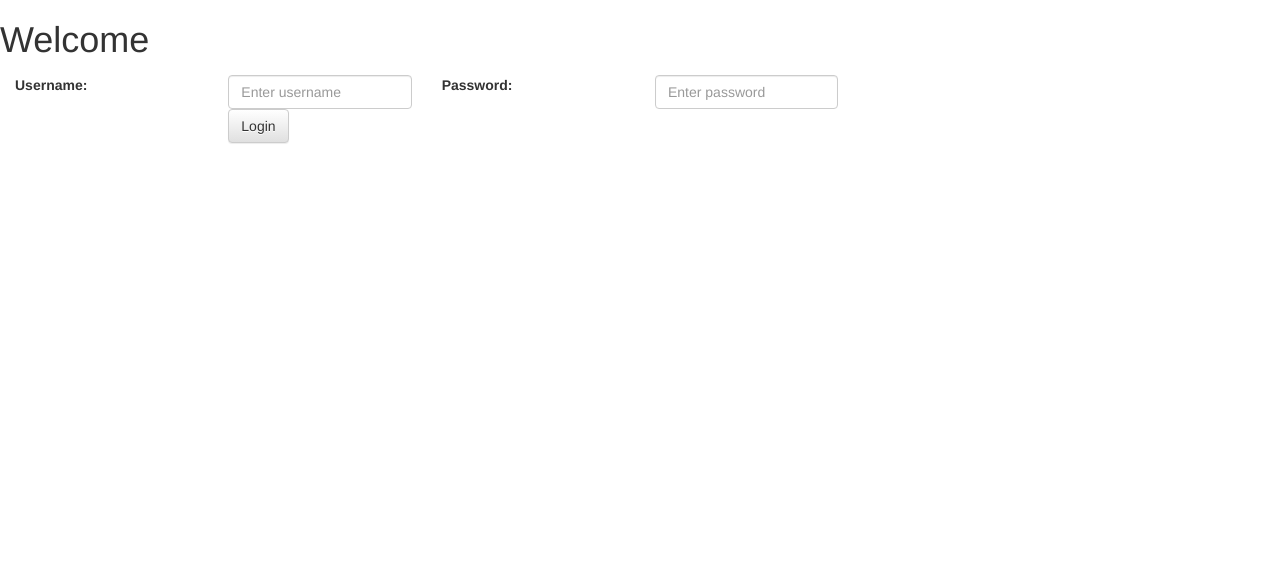
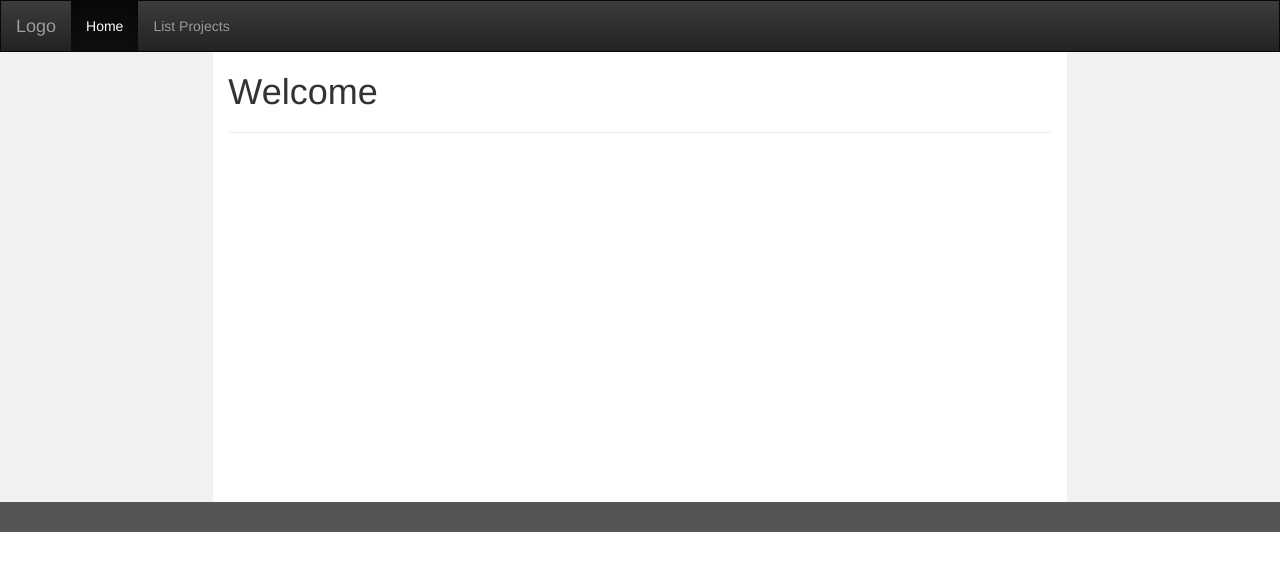
Before and after one commit to shez001/interview_test, a CodeIgniter app: page /interview_test/index.php/welcome/index in a window 1280 px wide. Shown: the top 571 px of the page. Run offline with CodeIgniter, Linux system fonts and the light colour scheme; data that the repository does not hold is empty.

Commit message:
improved layout style

```diff
--- a/application/views/welcome_message.php
+++ b/application/views/welcome_message.php
@@ -4,6 +4,7 @@ defined('BASEPATH') OR exit('No direct script access allowed');
 <html lang="en">
 <head>
 	<meta charset="utf-8">
+	 <meta name="viewport" content="width=device-width, initial-scale=1">
 	<title>Welcome</title>
 <?php
 	/**
@@ -27,15 +28,87 @@ defined('BASEPATH') OR exit('No direct script access allowed');
 
 ?>
 
+  <style>
+    /* Remove the navbar's default margin-bottom and rounded borders */
+    .navbar {
+      margin-bottom: 0;
+      border-radius: 0;
+    }
+
+    /* Set height of the grid so .sidenav can be 100% (adjust as needed) */
+    .row.content {height: 450px}
+
+    /* Set gray background color and 100% height */
+    .sidenav {
+      padding-top: 20px;
+      background-color: #f1f1f1;
+      height: 100%;
+    }
+
+    /* Set black background color, white text and some padding */
+    footer {
+      background-color: #555;
+      color: white;
+      padding: 15px;
+    }
+
+    /* On small screens, set height to 'auto' for sidenav and grid */
+    @media screen and (max-width: 767px) {
+      .sidenav {
+        height: auto;
+        padding: 15px;
+      }
+      .row.content {height:auto;}
+    }
+  </style>
+
 </head>
 <body>
 
-<div id="container">
-	<h1>Welcome</h1>
-	<?php
-		echo $login;
+<nav class="navbar navbar-inverse">
+  <div class="container-fluid">
+    <div class="navbar-header">
+      <button type="button" class="navbar-toggle" data-toggle="collapse" data-target="#myNavbar">
+        <span class="icon-bar"></span>
+        <span class="icon-bar"></span>
+        <span class="icon-bar"></span>
+      </button>
+      <a class="navbar-brand" href="#">Logo</a>
+    </div>
+    <div class="collapse navbar-collapse" id="myNavbar">
+      <ul class="nav navbar-nav">
+        <li class="active"><a href="<?php echo base_url(); ?>">Home</a></li>
+        <li><a href="<?php echo site_url('project/listProject'); ?>">List Projects</a></li>
 
-	?>
+      </ul>
+      <ul class="nav navbar-nav navbar-right">
+
+      </ul>
+    </div>
+  </div>
+</nav>
+
+<div class="container-fluid text-center">
+  <div class="row content">
+    <div class="col-sm-2 sidenav">
+
+    </div>
+    <div class="col-sm-8 text-left">
+      <h1>Welcome</h1>
+      <hr>
+	  <?php
+		echo $content;
+
+	  ?>
+    </div>
+    <div class="col-sm-2 sidenav">
+    </div>
+  </div>
 </div>
+
+<footer class="container-fluid text-center">
+
+</footer>
+
 </body>
 </html>
```
